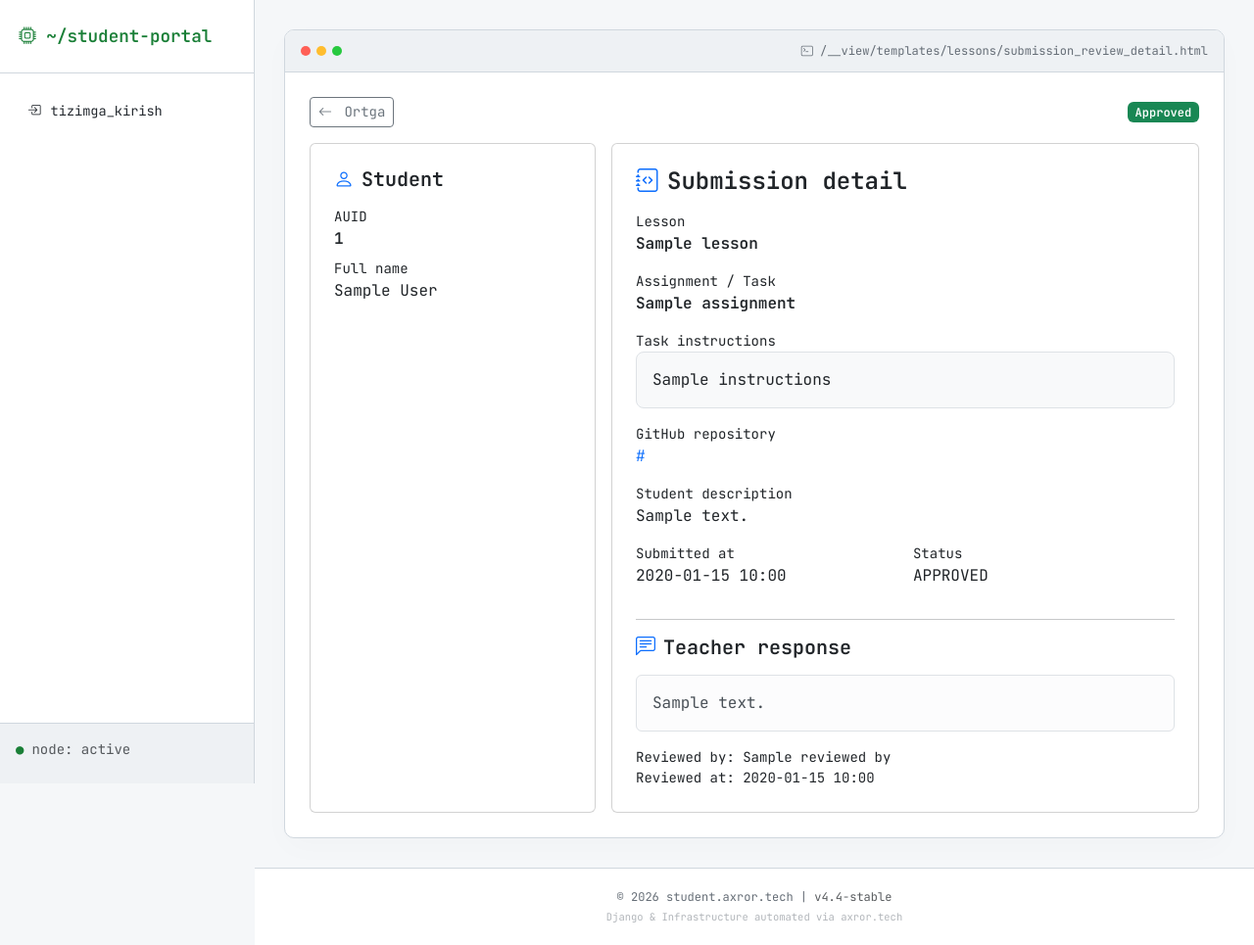
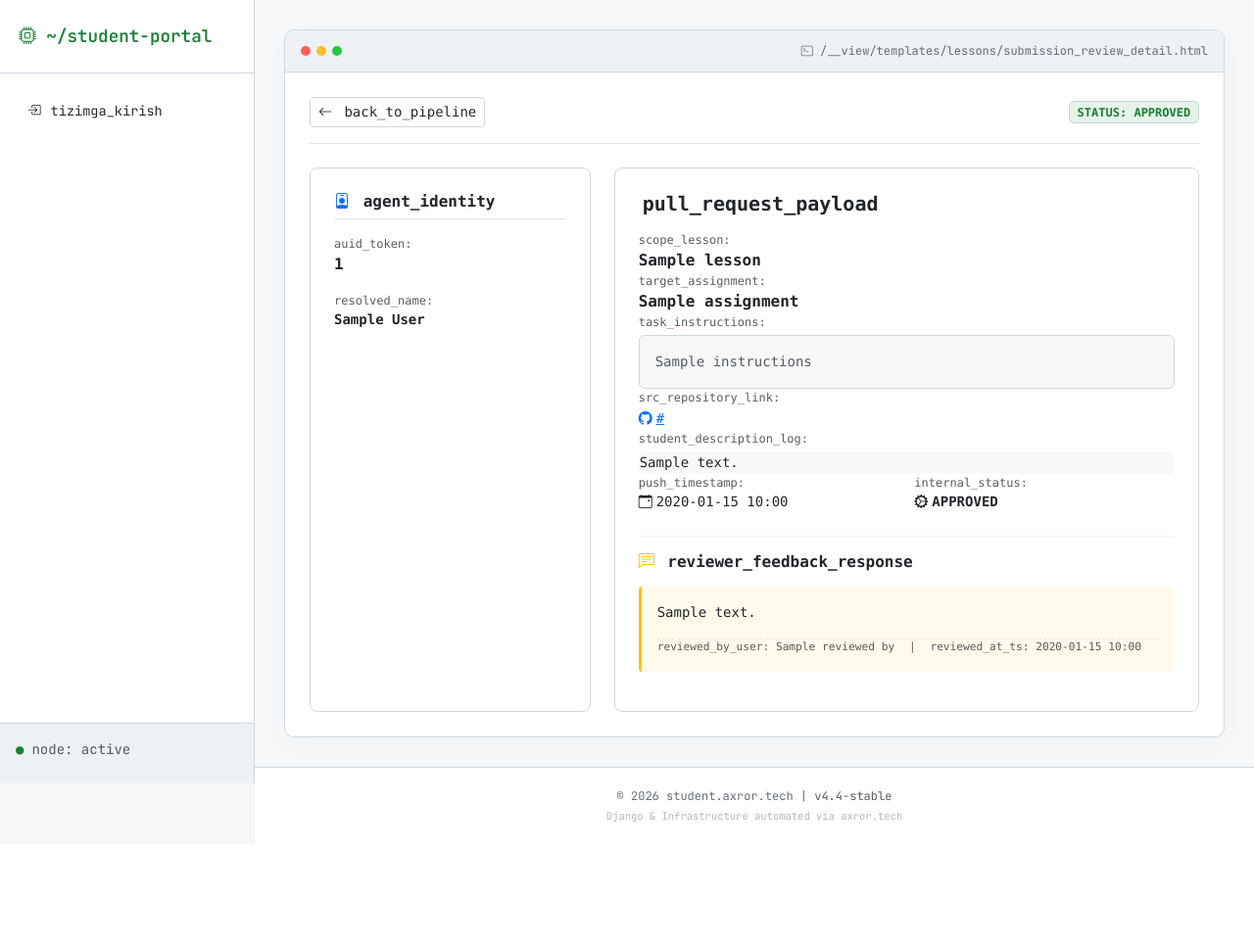
Before and after one commit to axrorback/student-axror, a Django app: template templates/lessons/submission_review_detail.html in a window 1280 px wide. Shown: the whole page at 98% size. After the commit the page ends 839 px from the top, so only its background shows below. Run offline with Django 5.2, Linux system fonts and the light colour scheme; the template is opened without the code that fills it: most values are stand-ins (such as "Sample title", 1, 10 or a date in 2020); some libraries are stand-ins or nearby versions.

Commit message:
Revamp submission review detail page: implement terminal-inspired design, refine layout, update badge visuals, and enhance consistency with system-themed styling.

```diff
--- a/templates/lessons/submission_review_detail.html
+++ b/templates/lessons/submission_review_detail.html
@@ -1,118 +1,155 @@
 {% extends "base.html" %}
-{% block title %}Submission Detail{% endblock %}
+{% block title %}Submission Detail — Student Portal{% endblock %}
 
 {% block content %}
-<div class="d-flex justify-content-between align-items-center mb-3">
-  <a href="javascript:history.back()" class="btn btn-outline-secondary btn-sm">
-    <i class="bi bi-arrow-left me-1"></i> Ortga
+<div class="font-monospace">
+
+  <!-- TOP RUNTIME CONTROLS -->
+  <div class="d-flex justify-content-between align-items-center mb-4 border-bottom pb-3">
+    <a href="javascript:history.back()" class="btn btn-sm" style="border: 1px solid var(--border); background: #fff; color: var(--text);">
+      <i class="bi bi-arrow-left me-1"></i> back_to_pipeline
     </a>
 
     {% if submission.status == "APPROVED" %}
-    <span class="badge text-bg-success">Approved</span>
+      <span class="badge py-1.5 px-2.5 style-status-present">STATUS: APPROVED</span>
     {% elif submission.status == "REJECTED" %}
-    <span class="badge text-bg-danger">Rejected</span>
+      <span class="badge py-1.5 px-2.5 style-status-absent">STATUS: REJECTED</span>
     {% else %}
-    <span class="badge text-bg-warning">Pending</span>
+      <span class="badge py-1.5 px-2.5 style-status-late">STATUS: PENDING</span>
     {% endif %}
   </div>
 
-<div class="row g-3">
+  <div class="row g-4">
+
+    <!-- LEFT SIDEBAR: STUDENT IDENTITY TELEMETRY -->
     <div class="col-12 col-lg-4">
-    <div class="card card-soft p-4 h-100">
-      <h5 class="fw-semibold mb-3">
-        <i class="bi bi-person me-2 text-primary"></i>Student
-      </h5>
+      <div class="p-4 rounded-3 h-100" style="border: 1px solid var(--border); background: var(--card-bg);">
+        <h6 class="fw-bold text-dark mb-3 border-bottom pb-2">
+          <i class="bi bi-person-badge text-primary me-1"></i> agent_identity
+        </h6>
 
-      <div class="mb-2">
-        <span class="text-soft small d-block">AUID</span>
-        <div class="fw-semibold">{{ student_profile.auid }}</div>
+        <div class="mb-3">
+          <span class="text-muted small d-block" style="font-size: 0.75rem;">auid_token:</span>
+          <div class="fw-bold text-dark font-monospace">{{ student_profile.auid }}</div>
         </div>
 
         {% if student_profile.full_name %}
-        <div class="mb-2">
-          <span class="text-soft small d-block">Full name</span>
-          <div>{{ student_profile.full_name }}</div>
+          <div class="mb-0">
+            <span class="text-muted small d-block" style="font-size: 0.75rem;">resolved_name:</span>
+            <div class="text-dark small fw-semibold">{{ student_profile.full_name }}</div>
           </div>
         {% endif %}
       </div>
     </div>
 
+    <!-- RIGHT MAIN CONSOLE: METADATA & COMPILER LOGS -->
     <div class="col-12 col-lg-8">
-    <div class="card card-soft p-4">
-      <h4 class="fw-semibold mb-3">
-        <i class="bi bi-journal-code me-2 text-primary"></i>Submission detail
-      </h4>
+      <div class="p-4 rounded-3 bg-white" style="border: 1px solid var(--border);">
+        <h5 class="fw-bold text-dark fs-5 mb-3">
+          <i class="bi bi-terminal-box text-success me-1"></i> pull_request_payload
+        </h5>
 
-      <div class="mb-3">
-        <span class="text-soft small d-block">Lesson</span>
-        <div class="fw-semibold">{{ lesson.title }}</div>
+        <div class="mb-3.5">
+          <span class="text-muted small d-block" style="font-size: 0.75rem;">scope_lesson:</span>
+          <div class="fw-semibold text-dark fs-6">{{ lesson.title }}</div>
         </div>
 
-      <div class="mb-3">
-        <span class="text-soft small d-block">Assignment / Task</span>
-        <div class="fw-semibold">{{ assignment.title }}</div>
+        <div class="mb-3.5">
+          <span class="text-muted small d-block" style="font-size: 0.75rem;">target_assignment:</span>
+          <div class="fw-semibold text-dark fs-6">{{ assignment.title }}</div>
         </div>
 
         {% if assignment.instructions %}
-        <div class="mb-3">
-          <span class="text-soft small d-block">Task instructions</span>
-          <div class="border rounded-3 p-3 bg-body-tertiary">
+          <div class="mb-3.5">
+            <span class="text-muted small d-block" style="font-size: 0.75rem;">task_instructions:</span>
+            <div class="p-3 rounded text-muted small mt-1" style="background: var(--bg); border: 1px solid var(--border); line-height: 1.5;">
               {{ assignment.instructions|linebreaksbr }}
             </div>
           </div>
         {% endif %}
 
-      <div class="mb-3">
-        <span class="text-soft small d-block">GitHub repository</span>
-        <a href="{{ submission.github_link }}" target="_blank" class="text-decoration-none">
-          {{ submission.github_link }}
+        <div class="mb-3.5">
+          <span class="text-muted small d-block" style="font-size: 0.75rem;">src_repository_link:</span>
+          <a href="{{ submission.github_link }}" target="_blank" class="text-primary text-break small font-monospace">
+            <i class="bi bi-github me-1"></i>{{ submission.github_link }}
           </a>
         </div>
 
-      <div class="mb-3">
-        <span class="text-soft small d-block">Student description</span>
-        <div>
-          {{ submission.description|default:"Izoh yozilmagan."|linebreaksbr }}
+        <div class="mb-3.5">
+          <span class="text-muted small d-block" style="font-size: 0.75rem;">student_description_log:</span>
+          <div class="text-dark small mt-1 bg-light p-2.5 rounded border border-light">
+            {{ submission.description|default:"[EMPTY] Talaba tomonidan hech qanday izoh qo'shilmagan."|linebreaksbr }}
           </div>
         </div>
 
-      <div class="row g-3 mb-3">
+        <div class="row g-3 mb-4">
           <div class="col-md-6">
-          <span class="text-soft small d-block">Submitted at</span>
-          <div>{{ submission.submitted_at|date:"Y-m-d H:i" }}</div>
+            <span class="text-muted small d-block" style="font-size: 0.75rem;">push_timestamp:</span>
+            <div class="text-dark small"><i class="bi bi-calendar-event me-1"></i>{{ submission.submitted_at|date:"Y-m-d H:i" }}</div>
           </div>
 
           <div class="col-md-6">
-          <span class="text-soft small d-block">Status</span>
-          <div>{{ submission.status }}</div>
+            <span class="text-muted small d-block" style="font-size: 0.75rem;">internal_status:</span>
+            <div class="text-dark small fw-bold"><i class="bi bi-gear-wide-connected me-1"></i>{{ submission.status }}</div>
           </div>
         </div>
 
-      <hr>
+        <hr style="border-color: var(--border);">
 
-      <h5 class="fw-semibold mb-3">
-        <i class="bi bi-chat-left-text me-2 text-primary"></i>Teacher response
-      </h5>
+        <!-- TEACHER CRITIQUE MATRIX -->
+        <h6 class="fw-bold text-dark mb-3">
+          <i class="bi bi-chat-left-text text-warning me-1"></i> reviewer_feedback_response
+        </h6>
 
         {% if submission.review_note %}
-        <div class="alert alert-light border mb-3">
-          {{ submission.review_note|linebreaksbr }}
-        </div>
+          <div class="alert alert-warning border-0 p-3 mb-3 small" style="background: rgba(255, 243, 205, 0.4); border-left: 3px solid #ffc107 !important; border-radius: 4px;">
+            <div class="text-dark mb-3">{{ submission.review_note|linebreaksbr }}</div>
 
-        <div class="small text-soft">
+            <div class="text-muted" style="font-size: 0.7rem; border-top: 1px dashed rgba(0,0,0,0.08); pt-2;">
               {% if submission.reviewed_by %}
-            Reviewed by: {{ submission.reviewed_by.get_full_name }}
+                <span>reviewed_by_user: {{ submission.reviewed_by.get_full_name }}</span>
               {% endif %}
               {% if submission.reviewed_at %}
-            <br>Reviewed at: {{ submission.reviewed_at|date:"Y-m-d H:i" }}
+                <span class="mx-2">|</span>
+                <span>reviewed_at_ts: {{ submission.reviewed_at|date:"Y-m-d H:i" }}</span>
               {% endif %}
             </div>
+          </div>
         {% else %}
-        <div class="text-soft">
-          Hali teacher response yozmagan ! Kuting.
+          <div class="p-3 border rounded text-muted small text-center" style="border-style: dashed !important; background: var(--bg);">
+            <i class="bi bi-hourglass-split me-1 animate-spin"></i> [STAGING] Hozircha tekshiruvchining javobi tizimga yuklanmagan. Navbat kutilmoqda.
           </div>
         {% endif %}
       </div>
     </div>
+
   </div>
+</div>
+
+<!-- COMPONENT LOOKUP STYLES -->
+<style>
+  .style-status-present {
+    background: rgba(26, 127, 55, 0.1);
+    color: #1a7f37;
+    border: 1px solid rgba(26,127,55,0.2);
+  }
+  .style-status-late {
+    background: #fff8e1;
+    color: #b78103;
+    border: 1px solid #ffe082;
+  }
+  .style-status-absent {
+    background: #ffebe9;
+    color: #cf222e;
+    border: 1px solid rgba(207,34,46,0.2);
+  }
+  @keyframes spin {
+    0% { transform: rotate(0deg); }
+    100% { transform: rotate(360deg); }
+  }
+  .animate-spin {
+    display: inline-block;
+    animation: spin 3s infinite linear;
+  }
+</style>
 {% endblock %}
```
Lines whose indentation alone changed are shown as unchanged.
